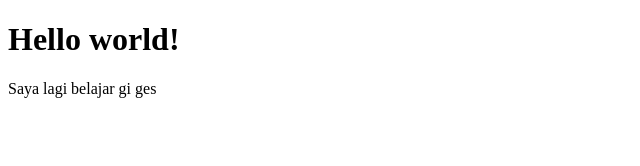
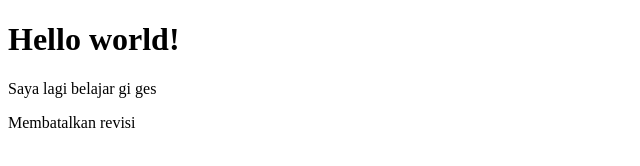
Before and after one commit to wawadyah/belajar, a plain HTML site: page index.html in a window 1280 px wide. Shown: the whole page, without its empty margins (0-640 px from the left). Drawn offline with Linux system fonts and the light colour scheme.

Commit message:
membatalkan

```diff
--- a/index.html
+++ b/index.html
@@ -7,6 +7,6 @@
 
 <h1>Hello world!</h1>
 <p>Saya lagi belajar gi ges</p>
-
+<p>Membatalkan revisi<p>
 </body>
 </html>
```
